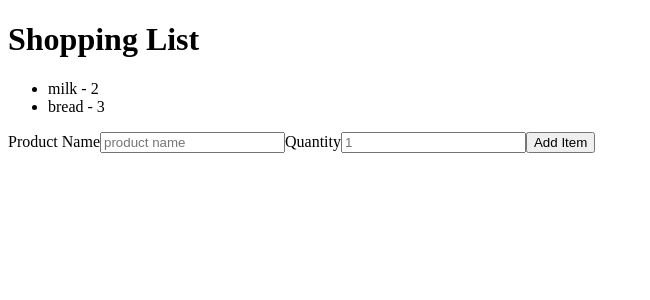
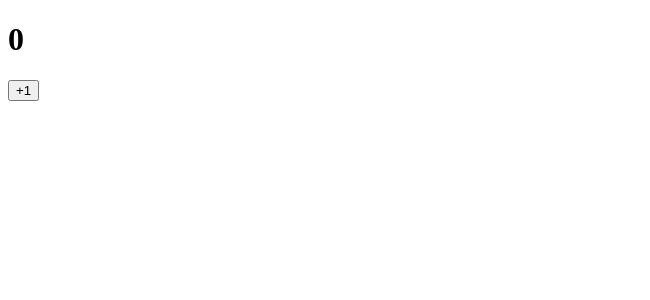
Before and after one commit to Metranohm/lucky7, a React (Vite) app: page / in a window 1280 px wide. Shown: the top 300 px of the page, without its empty margins (0-650 px from the left). Built offline with nearby package versions, Linux system fonts and the light colour scheme.

Commit message:
react work

```diff
--- a/src/App.jsx
+++ b/src/App.jsx
@@ -1,10 +1,9 @@
-import ShoppingListForm from "./ShoppingListForm";
-import ShoppingList from "./ShoppingList";
+import Counter from "./Counter";
 
 function App() {
   return (
     <>
-      <ShoppingList />
+      <Counter />
     </>
   );
 }
--- /dev/null
+++ b/src/Counter.jsx
@@ -0,0 +1,15 @@
+import { useState, useEffect } from "react";
+
+export default function Counter() {
+    const [count, setCount] = useState(0);
+    const increment = () => {
+        setCount((c) => c + 1);
+    };
+
+    return (
+        <div>
+            <h1>{count}</h1>
+            <button onClick={increment}>+1</button>
+        </div>
+    )
+}
```
